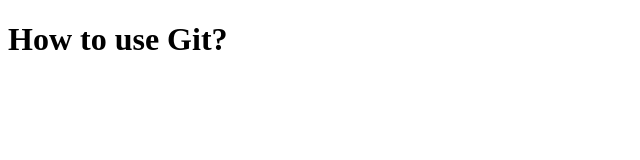
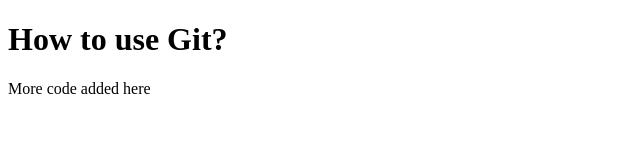
Before and after one commit to martynakr/new-git-repo, a plain HTML site: page index.html in a window 1280 px wide. Shown: the whole page, without its empty margins (0-640 px from the left). Drawn offline with Linux system fonts and the light colour scheme.

Commit message:
added paragraph to index file

```diff
--- a/index.html
+++ b/index.html
@@ -7,5 +7,6 @@
     </head>
     <body>
         <h1>How to use Git?</h1>
+        <p>More code added here</p>
     </body>
 </html>
```
